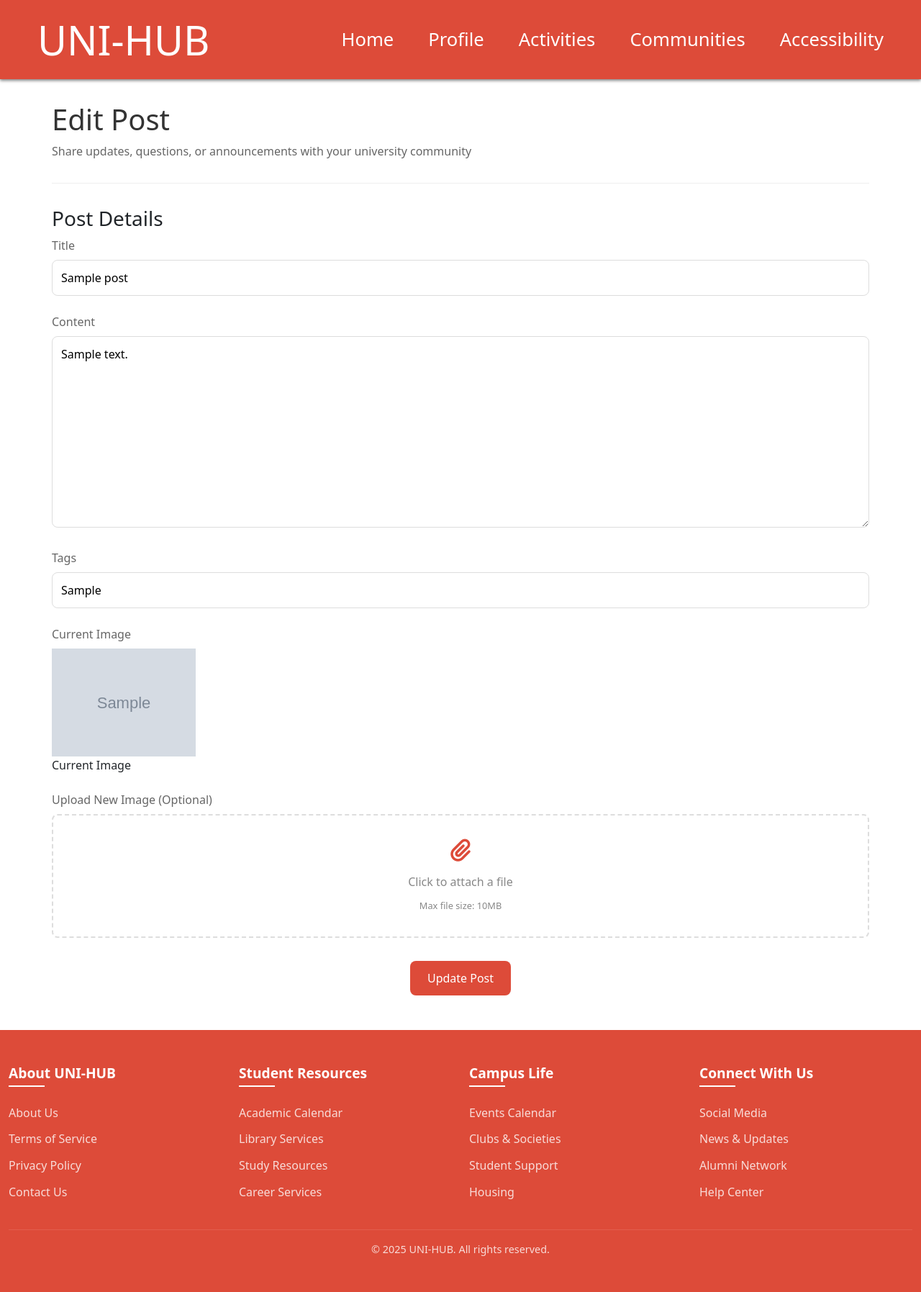
After one commit to willgriffin111/Uni-Hub, a Django app: page /edit_post/1/ in a window 1280 px wide. The commit adds this page. Shown: the whole page at 72% size. Run offline with Django 5.2, Linux system fonts and the light colour scheme; tables that the repository leaves empty hold one stand-in row (values such as "Sample post"); grey boxes marked "Sample" are stand-in pictures; some libraries are stand-ins or nearby versions.

Commit message:
added post edit and post delete functions currently placeholders due to no page

```diff
--- a/api/posts/urls.py
+++ b/api/posts/urls.py
@@ -1,6 +1,8 @@
 from django.urls import path
-from .views import PostListCreateViewAPI
+from . import views
 
 urlpatterns = [
-    path('post/', PostListCreateViewAPI.as_view(), name='post-list-create'),
+    path('post/', views.PostListCreateViewAPI.as_view(), name='post-list-create'),
+    path('post-edit/', views.PostEditAPI.as_view(), name="edit_post_api"),
+    path('delete-post/<int:post_id>/', views.PostDeleteAPI.as_view(), name="delete_post"),
 ]
--- /dev/null
+++ b/unihub_project/templates/pages/post_edit.html
@@ -0,0 +1,228 @@
+{% load static %}
+<!DOCTYPE html>
+<html lang="en">
+<head>
+    <meta charset="UTF-8">
+    <meta name="viewport" content="width=device-width, initial-scale=1.0">
+    <title>UNI-HUB</title>
+
+    <!-- Bootstrap CSS -->
+    <link href="https://cdn.jsdelivr.net/npm/bootstrap@5.3.2/dist/css/bootstrap.min.css" rel="stylesheet">
+
+    <!-- Fontawesome -->
+    <script src="https://kit.fontawesome.com/c43d240003.js" crossorigin="anonymous"></script>
+
+    <!-- style sheets CSS -->
+    <link rel="stylesheet" href="{% static 'nav_footer.css' %}">
+    <link rel="stylesheet" href="{% static 'create_post.css' %}">
+</head>
+<body>
+
+    <!-- header -->
+    <nav class="navbar navbar-expand-lg">
+        <div class="container-fluid">
+            <a class="navbar-brand" href="#">UNI-HUB</a>
+
+            <button class="navbar-toggler" type="button" data-bs-toggle="collapse"
+                    data-bs-target="#navbarNav" aria-controls="navbarNav"
+                    aria-expanded="false" aria-label="Toggle navigation">
+                <span class="navbar-toggler-icon"></span>
+            </button>
+
+            <div class="collapse navbar-collapse justify-content-center" id="navbarNav">
+                <ul class="navbar-nav">
+                    <li class="nav-item">
+                        <a class="nav-link" href="#">Home</a>
+                    </li>
+                    <li class="nav-item">
+                        <a class="nav-link" href="#">Profile</a>
+                    </li>
+                    <li class="nav-item">
+                        <a class="nav-link" href="#">Activities</a>
+                    </li>
+                    <li class="nav-item">
+                        <a class="nav-link" href="#">Communities</a>
+                    </li>
+                    <li class="nav-item">
+                        <a class="nav-link" href="#">Accessibility</a>
+                    </li>
+                </ul>
+            </div>
+        </div>
+    </nav>
+
+<!-- Create Post Page -->
+<div class="container post-container">
+    <!-- Page Header -->
+    <div class="page-header">
+        <h1>Edit Post</h1>
+        <p>Share updates, questions, or announcements with your university community</p>
+    </div>
+
+    <!-- Main Content - Centered Form -->
+    <div class="centered-form-container">
+        <!-- Post Creation Card -->
+        <div class="profile-card">
+            <div class="card-header">
+                <h3>Post Details</h3>
+            </div>
+            <div class="card-body">
+                <form id="post-form" class="post-form" enctype="multipart/form-data">
+                    {% csrf_token %}
+
+                    <div class="form-group">
+                        <label for="post-title">Title</label>
+                        <input type="text" id="post-title" name="title" class="form-input" value="{{ post.title }}">
+                    </div>
+
+                    <div class="form-group">
+                        <label for="post-content">Content</label>
+                        <textarea id="post-content" name="content" class="form-textarea" rows="10">{{ post.content }}</textarea>
+                    </div>
+
+                    <div class="form-group">
+                        <label for="post-tags">Tags</label>
+                        <input type="text" id="post-tags" name="tags" class="form-input" value="{{ post.tags }}">
+                    </div>
+
+                    <div class="form-group attachment-group">
+                        {% if post.image %}
+                        <label>Current Image</label>
+                            <div class="current-image">
+                                <img src="{{ post.image.url }}" alt="Current Image" style="max-width: 200px; max-height: 200px;">
+                                <p>Current Image</p>
+                            </div>
+                        {% endif %}
+                    </div>
+
+                    <div class="form-group attachment-group">
+                        <label>Upload New Image (Optional)</label>
+                        <div class="attachment-area">
+                            <div class="attachment-placeholder">
+                                <i class="fas fa-paperclip"></i>
+                                <p>Click to attach a file</p>
+                                <span>Max file size: 10MB</span>
+                            </div>
+                            <input type="file" id="image" accept="image/*" name="image" class="file-input">
+                        </div>
+                    </div>
+                    <div class="form-actions">
+                        <button type="submit" class="submit-btn">Update Post</button>
+                    </div>
+                </form>
+
+                <p id="responseMessage"></p> <!-- Element to show response message -->
+            </div>
+        </div>
+    </div>
+</div>
+
+<footer class="footer mt-auto">
+    <div class="container-fluid">
+        <div class="row">
+            <div class="col-lg-3 col-md-6 mb-4 mb-lg-0">
+                <h5>About UNI-HUB</h5>
+                <ul class="list-unstyled">
+                    <li><a href="#">About Us</a></li>
+                    <li><a href="#">Terms of Service</a></li>
+                    <li><a href="#">Privacy Policy</a></li>
+                    <li><a href="#">Contact Us</a></li>
+                </ul>
+            </div>
+            <div class="col-lg-3 col-md-6 mb-4 mb-lg-0">
+                <h5>Student Resources</h5>
+                <ul class="list-unstyled">
+                    <li><a href="#">Academic Calendar</a></li>
+                    <li><a href="#">Library Services</a></li>
+                    <li><a href="#">Study Resources</a></li>
+                    <li><a href="#">Career Services</a></li>
+                </ul>
+            </div>
+            <div class="col-lg-3 col-md-6 mb-4 mb-lg-0">
+                <h5>Campus Life</h5>
+                <ul class="list-unstyled">
+                    <li><a href="#">Events Calendar</a></li>
+                    <li><a href="#">Clubs & Societies</a></li>
+                    <li><a href="#">Student Support</a></li>
+                    <li><a href="#">Housing</a></li>
+               </ul>
+            </div>
+            <div class="col-lg-3 col-md-6 mb-4 mb-lg-0">
+                <h5>Connect With Us</h5>
+                <ul class="list-unstyled">
+                    <li><a href="#">Social Media</a></li>
+                    <li><a href="#">News & Updates</a></li>
+                    <li><a href="#">Alumni Network</a></li>
+                    <li><a href="#">Help Center</a></li>
+                </ul>
+            </div>
+        </div>
+        <div class="row mt-4">
+            <div class="col-12 text-center">
+                <p class="copyright">© 2025 UNI-HUB. All rights reserved.</p>
+            </div>
+        </div>
+    </div>
+</footer>
+
+<script>
+    // Extract CSRF token from the cookie
+    function getCSRFToken() {
+        let cookieValue = null;
+        if (document.cookie && document.cookie !== "") {
+            const cookies = document.cookie.split(";");
+            for (let i = 0; i < cookies.length; i++) {
+                const cookie = cookies[i].trim();
+                if (cookie.startsWith("csrftoken=")) {
+                    cookieValue = cookie.substring("csrftoken=".length, cookie.length);
+                    break;
+                }
+            }
+        }
+        return cookieValue;
+    }
+
+    document.getElementById("post-form").addEventListener("submit", async function(event) {
+        event.preventDefault();
+
+        const postid = "{{ post.id }}";
+        const title = document.getElementById("post-title").value;
+        const content = document.getElementById("post-content").value;
+        const tags = document.getElementById("post-tags").value;
+        const imageInput = document.getElementById("image").files[0];
+        const csrfToken = getCSRFToken();
+
+        let formData = new FormData();
+        formData.append("post_id", postid);
+        formData.append("title", title);
+        formData.append("content", content);
+        if (imageInput) {
+            formData.append("image", imageInput);
+        }
+        formData.append("tags", tags);
+
+        try {
+            let response = await fetch(`/api/post/post-edit/`, {
+                method: "PUT",  // Use PUT for updates
+                credentials: "include",  // Ensure session cookies are sent
+                headers: {
+                    "X-CSRFToken": csrfToken  // Include CSRF token
+                },
+                body: formData
+            });
+
+            let result = await response.json();
+            if (response.ok) {
+                document.getElementById("responseMessage").innerText = "Post updated successfully!";
+                window.location.href = {% url 'post_list'%};  // Redirect to posts page after
+            } else {
+                document.getElementById("responseMessage").innerText = "Error: " + JSON.stringify(result);
+            }
+        } catch (error) {
+            document.getElementById("responseMessage").innerText = "Network error!";
+        }
+    });
+</script>
+
+</body>
+</html>
--- a/unihub_project/urls.py
+++ b/unihub_project/urls.py
@@ -2,7 +2,6 @@ from django.contrib import admin
 from django.conf import settings
 from django.conf.urls.static import static
 from django.urls import path, include
-from . import views
 from . import views
 
 urlpatterns = [
@@ -19,6 +18,7 @@ urlpatterns = [
     path('profile/', views.profile_view, name="profile_page"),
     path('post/', views.post_view, name="post_page"),
     path('posts/', views.post_list, name="post_list"),
+    path('edit_post/<int:post_id>/', views.edit_post, name="edit_post"),
     # Include API endpoints from the accounts app
     path('accounts/', include('accounts.urls')),  # Mount the accounts API
     path('api/post/', include('api.posts.urls')),  # Mount the posts API
--- a/unihub_project/views.py
+++ b/unihub_project/views.py
@@ -1,6 +1,7 @@
-from django.shortcuts import render
+from django.shortcuts import render, get_object_or_404
 from django.contrib.auth.decorators import login_required
 from api.posts.models import Post
+from django.utils import timezone
 
 def login_view(request):
     """Render the login page."""
@@ -23,7 +24,8 @@ def dashboard_view(request):
 @login_required
 def profile_view(request):
     """Render the profile page (requires login)."""
-    return render(request, "pages/profile.html", {"user": request.user})
+    posts = Post.objects.filter(user_id=request.user).order_by('-created_at')  # '-' makes it descending (newest first)
+    return render(request, "pages/profile.html", {"user": request.user, "posts": posts})
 
 @login_required
 def post_view(request):
@@ -35,9 +37,19 @@ def post_view(request):
 def post_list(request):
     # Order the posts by creation time (newest first)
     posts = Post.objects.all().order_by('-created_at')  # '-' makes it descending (newest first)
+    current_time = timezone.now()
+    for post in posts:
+        # Check if the post was created within 30 minutes
+        if (current_time - post.created_at).total_seconds() <= 30 * 60:
+            post.can_edit = True
+        else:
+            post.can_edit = False
+    return render(request, 'pages/post_display.html', {'posts': posts, 'current_time': current_time})
 
-    return render(request, 'pages/post_display.html', {'posts': posts})
-
+def edit_post(request, post_id):
+    # Get the post ID from the URL
+    post = get_object_or_404(Post, id=post_id)  # Ensure the post exists
+    return render(request, 'pages/post_edit.html', {'post': post})
 
 def password_reset_view(request):
     return render(request, "pages/password_reset.html")
```
Also changed, not shown: api/posts/views.py (+33 -1 lines), unihub_project/static/profile.css (+52 -5 lines), unihub_project/templates/pages/post.html (deleted, +0 -110 lines), unihub_project/templates/pages/post_display.html (+43 -6 lines), unihub_project/templates/pages/profile.html (+26 -32 lines).
